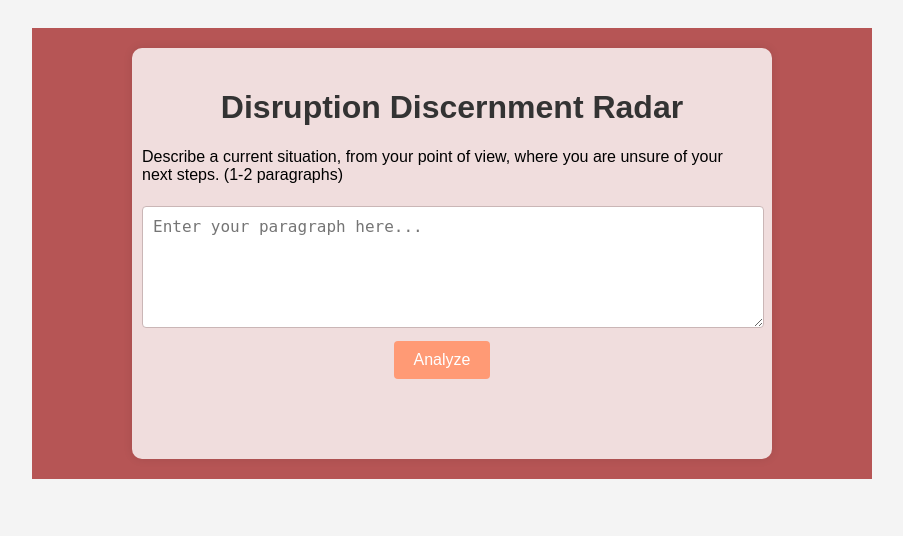
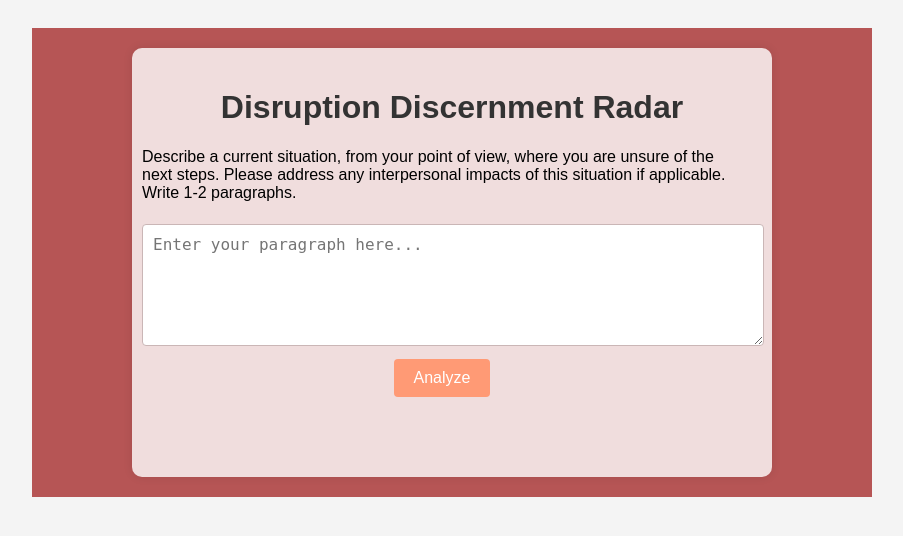
Before and after one commit to lydialiu2003/disruptment-discernment-radar, a Flask app: page / in a window 1280 px wide. Shown: the top 536 px of the page, without its empty margins (188-1091 px from the left). Run offline with Flask 3, Linux system fonts and the light colour scheme; parts of the project's set-up code (start-up, migrations or seed data) failed here and were passed over.

Commit message:
Updated prompt

```diff
--- a/templates/index.html
+++ b/templates/index.html
@@ -11,7 +11,8 @@
         <div class="content">
             <h1>Disruption Discernment Radar</h1>
             <form id="analysisForm">
-                </h5>Describe a current situation, from your point of view, where you are unsure of your next steps. (1-2 paragraphs)<h5>
+                </h5>Describe a current situation, from your point of view, where you are unsure of the next steps.
+                Please address any interpersonal impacts of this situation if applicable. Write 1-2 paragraphs. <h5>
                 <textarea id="inputText" placeholder="Enter your paragraph here..."></textarea>
                 <div class="button-container">
                     <button type="button" onclick="analyzeText()">Analyze</button>
```
